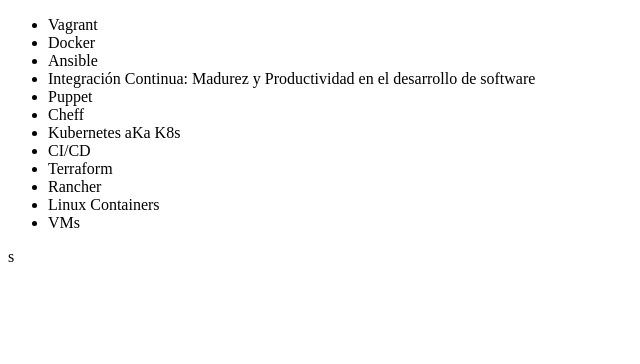
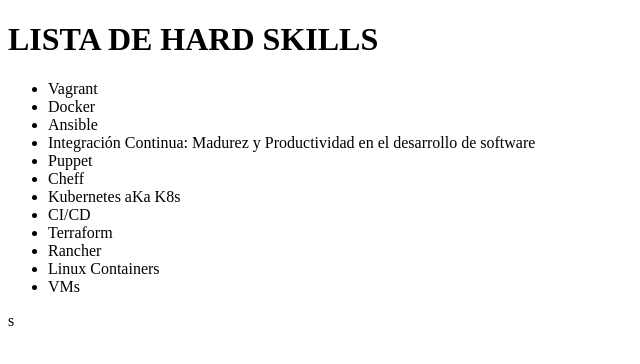
Before and after one commit to EmmanuelMontes/GitHubPractice, a plain HTML site: page index.html in a window 1280 px wide. Shown: the whole page, without its empty margins (0-640 px from the left). Drawn offline with Linux system fonts and the light colour scheme.

Commit message:
Soy Modulo3 y agregué el título al listado de hard skills

```diff
--- a/index.html
+++ b/index.html
@@ -7,6 +7,7 @@
   <title>Práctica Git</title>
 </head>
 <body>
+  <h1>LISTA DE HARD SKILLS</h1>
   <ul>
     <li>Vagrant</li>
     <li>Docker</li>
```
